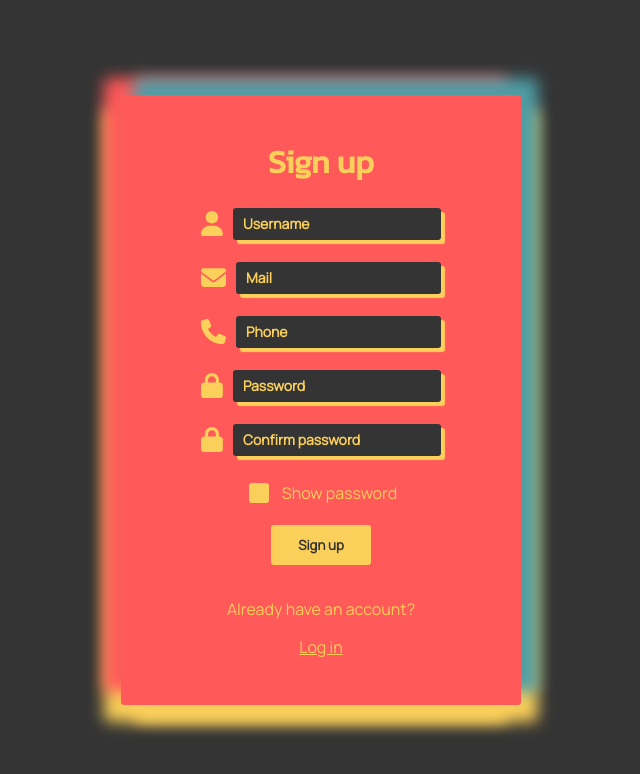
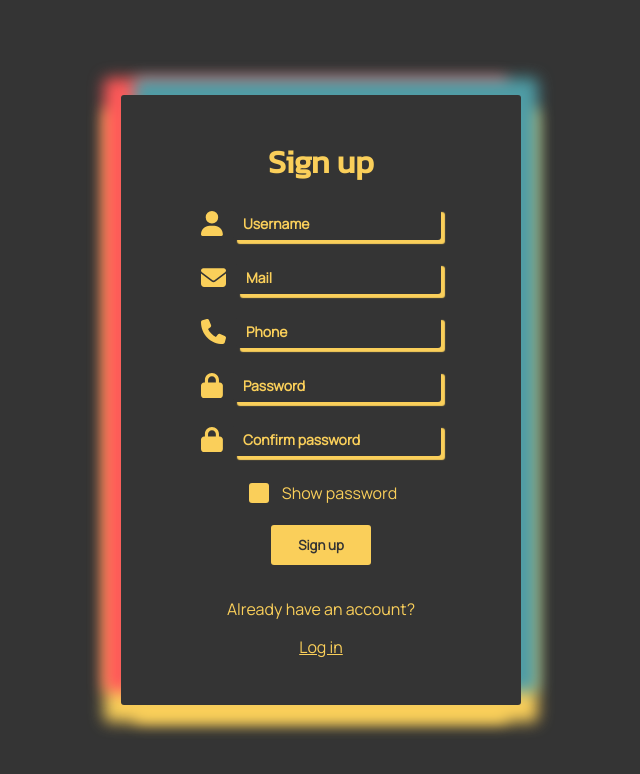
Before and after one commit to EricMtz21/TODO-List, a React (Create React App) app: page / in a window 1280 px wide. Shown: the top 774 px of the page, without its empty margins (319-959 px from the left). Built offline with nearby package versions, Linux system fonts and the light colour scheme.

Commit message:
Cambio de fondo definitivo

```diff
--- a/src/App.css
+++ b/src/App.css
@@ -54,7 +54,7 @@ h1 {
 .container-2 {
   color: var(--color-2);
   margin: 0 auto;
-  background-color: var(--color-4);
+  background-color: var(--color-1);
   width: 400px;
   height: 610px;
   border-radius: 3px;
```
